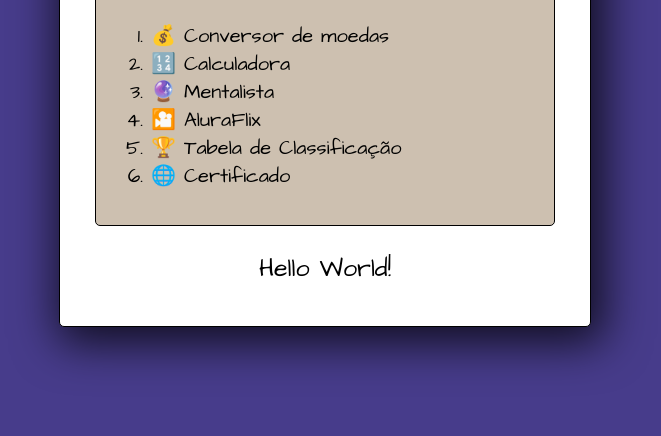
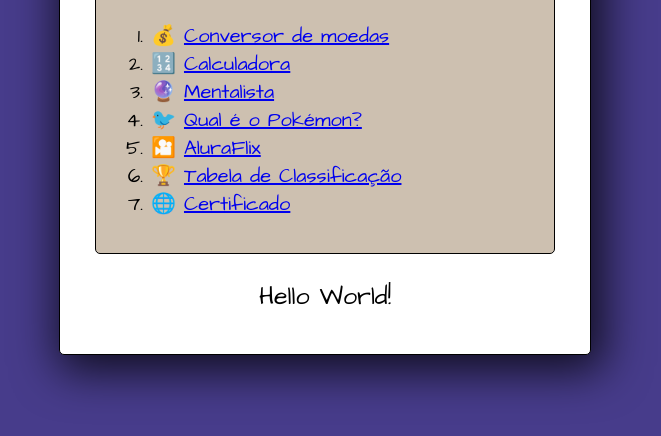
Before and after one commit to rafaelcastrobr/ImersaoAlura-Dev, a plain HTML site: page certificado/index.html in a window 1280 px wide. Shown: the part 358-794 px from the top of the page, without its empty margins (315-976 px from the left). Drawn offline with Linux system fonts and the light colour scheme.

Commit message:
Update index.html

```diff
--- a/certificado/index.html
+++ b/certificado/index.html
@@ -6,9 +6,8 @@
     <link rel="stylesheet" type="text/css" href="style.css">
     </head>
     <body>
-              <link rel="preconnect" href="https://fonts.gstatic.com">
-      <link href="https://fonts.googleapis.com/css2?family=Architects+Daughter&display=swap" rel="stylesheet">
-
+            <link rel="preconnect" href="https://fonts.gstatic.com">
+            <link href="https://fonts.googleapis.com/css2?family=Architects+Daughter&display=swap" rel="stylesheet">
             <section>
               <header>
                 <img src="https://avatars.githubusercontent.com/u/81026101?v=4">
@@ -19,12 +18,13 @@
               <div>
                 <h2>Insígnias de imersão.dev</h2>
                 <ol>
-                  <li>💰 Conversor de moedas</li>
-                  <li>🔢 Calculadora</li>
-                  <li>🔮 Mentalista</li>
-                  <li>🎦 AluraFlix</li>
-                  <li>🏆 Tabela de Classificação</li>
-                  <li>🌐 Certificado</li>
+                      <li>💰 <a target="_blank" href="https://codepen.io/rafaelcastrobr/pen/YzNXBLy">Conversor de moedas</a></li>
+                      <li>🔢 <a target="_blank" href="https://codepen.io/rafaelcastrobr/pen/QWdygeY">Calculadora</a></li>
+                      <li>🔮 <a target="_blank" href="https://codepen.io/rafaelcastrobr/pen/xxgVBGQ">Mentalista</a></li>
+                      <li>🐦 <a target="_blank" href="https://codepen.io/rafaelcastrobr/pen/qBRZVwO">Qual é o Pokémon?</a></li>
+                      <li>🎦 <a target="_blank" href="https://codepen.io/rafaelcastrobr/pen/RwKGRNO">AluraFlix</a></li>
+                      <li>🏆 <a target="_blank" href="https://codepen.io/rafaelcastrobr/pen/NWdRgoj">Tabela de Classificação</a></li>
+                      <li>🌐 <a target="_blank" href="https://codepen.io/rafaelcastrobr/pen/eYgRMzo">Certificado</a></li>
                 </ol>
                 </div>
               <p> Hello World! </p>
```
